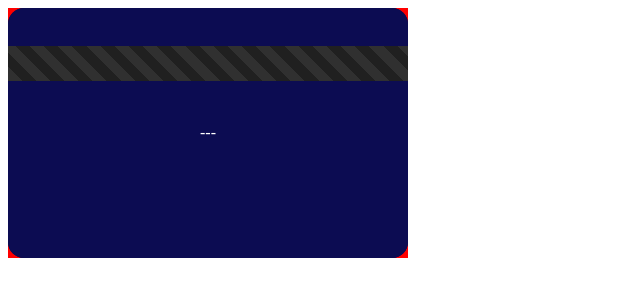
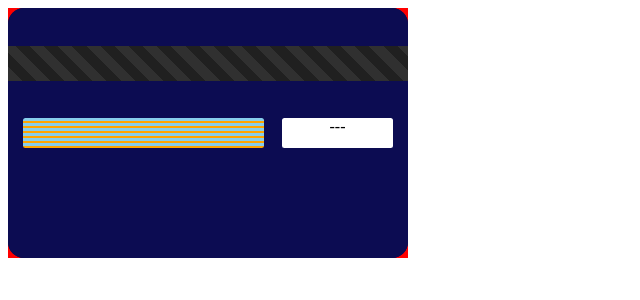
Before and after one commit to Johan2511/Tarjeta_credito, a React (Vite) app: page / in a window 1280 px wide. Shown: the top 300 px of the page, without its empty margins (0-640 px from the left). Built offline with nearby package versions, Linux system fonts and the light colour scheme.

Commit message:
Se agrego css a la banda de la firma y al codigo ccv

```diff
--- a/src/components/Tarjeta/Tarjeta.css
+++ b/src/components/Tarjeta/Tarjeta.css
@@ -95,3 +95,30 @@
     top: 2.4em;
     background: repeating-linear-gradient(45deg, #303030, #303030 10px , #202020 10px, #202020 20px) ;
 }
+
+.mstrip {
+    background:  repeating-linear-gradient(
+    skyblue 0,
+    skyblue 3px,
+    orange 3px,
+    orange 5px    );
+    width: 65%;
+    height: 30px;
+    border-radius:2.5px;
+}
+
+.Container_CCV {
+    display: flex;
+    align-items: center;
+    justify-content: space-between;
+    margin: 15px;
+}
+
+.ccv {
+    background-color: white;
+    width: 30%;
+    height: 30px;
+    color: black;
+    font-size: 16px;
+    border-radius:2.5px;
+}
```
